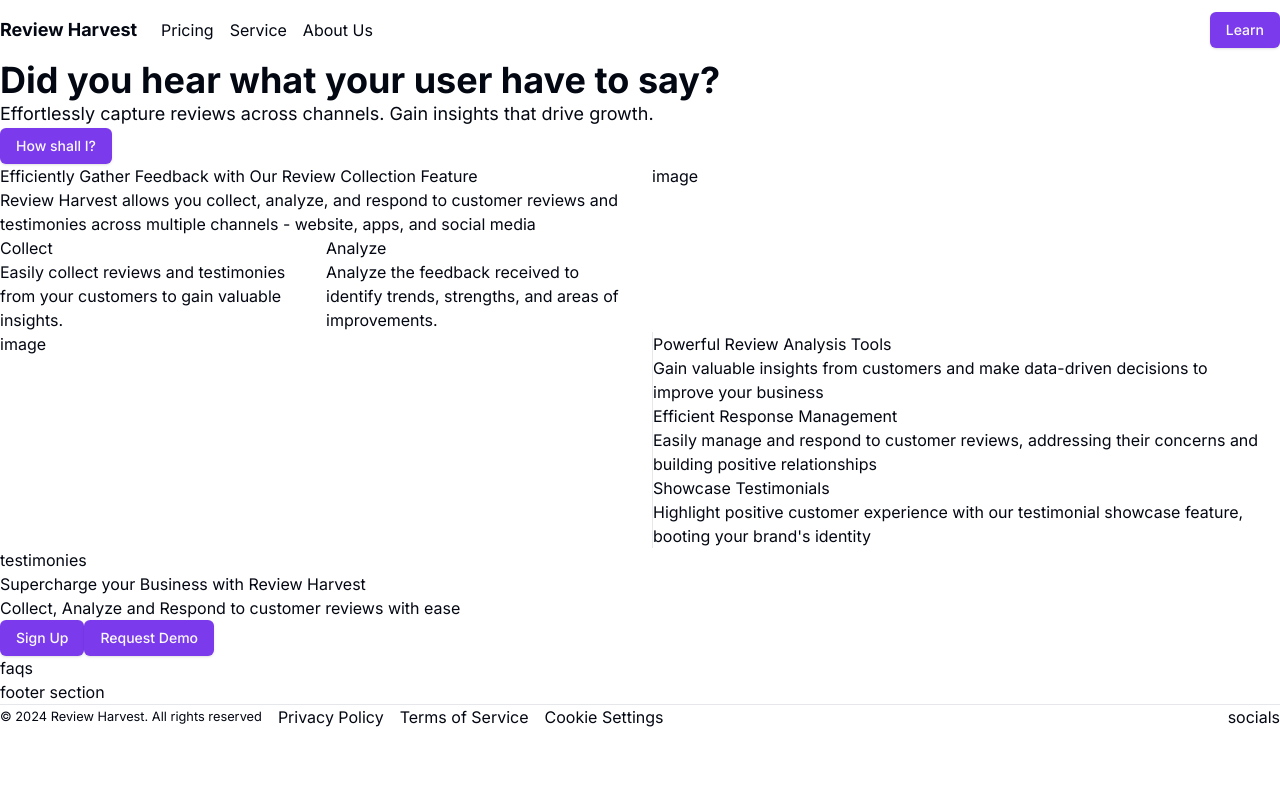
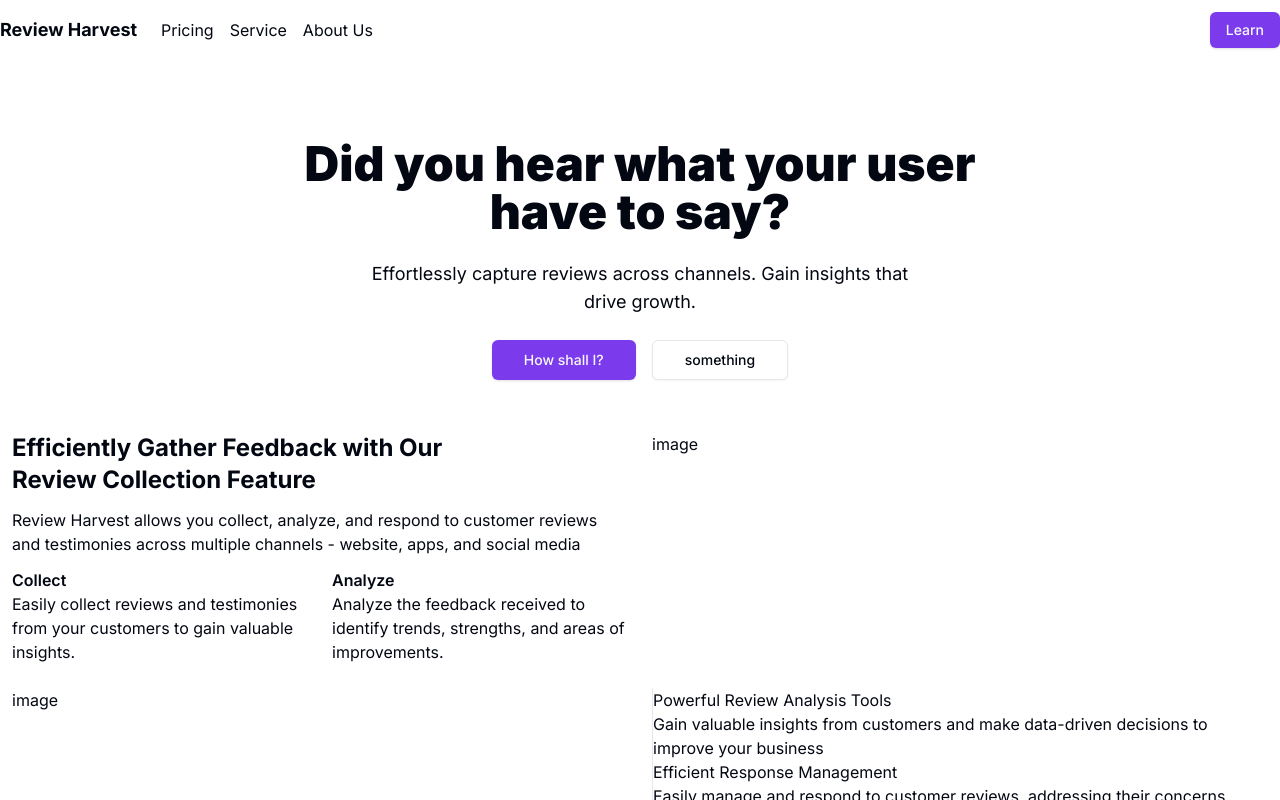
Before and after one commit to elvis-ndubuisi/review-harvest, a React (Vite) app in the folder apps/web/: page / in a window 1280 px wide. Shown: the top 800 px of the page. Built offline with nearby package versions, Linux system fonts and the light colour scheme.

Commit message:
chore: just another lazy work

```diff
--- a/apps/web/src/components/widgets/feature.tsx
+++ b/apps/web/src/components/widgets/feature.tsx
@@ -1,23 +1,25 @@
 export function Feature() {
   return (
-    <section>
-      <section className='grid grid-cols-2 gap-6'>
+    <section className='p-3 my-4 space-y-6'>
+      <section className='grid grid-cols-2 gap-6 max-w-screen-xl mx-auto'>
         <section>
-          <h2>Efficiently Gather Feedback with Our Review Collection Feature</h2>
-          <p>
+          <h2 className='font-bold text-2xl max-w-lg'>
+            Efficiently Gather Feedback with Our Review Collection Feature
+          </h2>
+          <p className='my-3'>
             Review Harvest allows you collect, analyze, and respond to customer reviews and
             testimonies across multiple channels - website, apps, and social media
           </p>
           <section className='grid grid-cols-2 gap-6'>
             <div>
-              <h3>Collect</h3>
+              <h3 className='font-semibold'>Collect</h3>
               <p>
                 Easily collect reviews and testimonies from your customers to gain valuable
                 insights.
               </p>
             </div>
             <div>
-              <h3>Analyze</h3>
+              <h3 className='font-semibold'>Analyze</h3>
               <p>
                 Analyze the feedback received to identify trends, strengths, and areas of
                 improvements.
--- a/apps/web/src/routes/index.tsx
+++ b/apps/web/src/routes/index.tsx
@@ -15,12 +15,19 @@
   return (
     <>
       <Navigation />
-      <section>
-        <h1 className='font-bold text-4xl'>Did you hear what your user have to say?</h1>
-        <p className='text-lg text-semibold'>
+      <section className='mb-10'>
+        <h1 className='font-black text-5xl text-center max-w-2xl mx-auto mt-20'>
+          Did you hear what your user have to say?
+        </h1>
+        <p className='text-lg text-semibold text-center mx-auto max-w-xl my-6'>
           Effortlessly capture reviews across channels. Gain insights that drive growth.
         </p>
-        <Button>How shall I?</Button>
+        <div className='flex items-center gap-4 justify-center'>
+          <Button size={'lg'}>How shall I?</Button>
+          <Button size={'lg'} variant={'outline'}>
+            something
+          </Button>
+        </div>
       </section>
       <Feature />
       <Testimonies />
```
Also changed, not shown: 1 other file (tests, documents, lock files or other folders).
